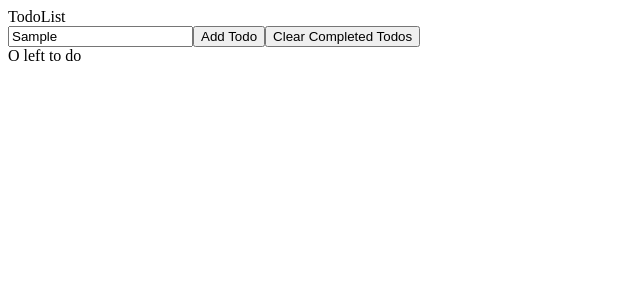
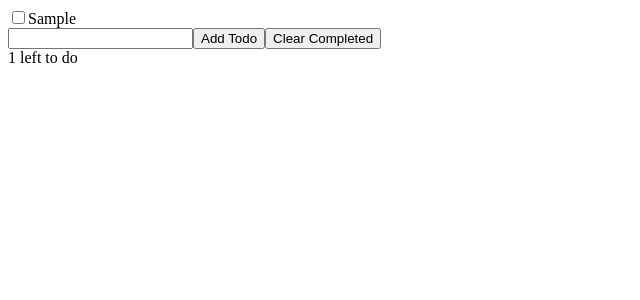
Before and after one commit to AaronDBoyd/to-do-list-react, a React (Create React App) app: page / in a window 1280 px wide. Both pictures are taken after typing "Sample" into the empty fields and a click on the button "Add Todo". Shown: the top 300 px of the page, without its empty margins (0-640 px from the left). Built offline with nearby package versions, Linux system fonts and the light colour scheme.

Commit message:
add code for functional to do list

```diff
--- a/package.json
+++ b/package.json
@@ -9,6 +9,7 @@
     "react": "^18.2.0",
     "react-dom": "^18.2.0",
     "react-scripts": "5.0.1",
+    "uuid": "^3.3.3",
     "web-vitals": "^2.1.4"
   },
   "scripts": {
--- a/src/App.js
+++ b/src/App.js
@@ -1,14 +1,51 @@
-import React from 'react';
+import React, { useState, useRef, useEffect } from 'react';
 import TodoList from './TodoList';
+import uuidv4 from 'uuid'
+
+const LOCAL_STORAGE_KEY = 'todoApp.todos'
 
 function App() {
+  const [todos, setTodos] = useState([])
+  const todoNameRef = useRef()
+
+  useEffect(() => {
+    const storedTodos = JSON.parse(localStorage.getItem
+      (LOCAL_STORAGE_KEY))
+    if (storedTodos) setTodos(storedTodos)
+  }, [])
+
+  useEffect(() => {
+    localStorage.setItem(LOCAL_STORAGE_KEY, JSON.stringify(todos))
+  }, [todos])
+
+  function toggleTodo(id) {
+    const newTodos = [...todos]
+    const todo = newTodos.find(todo => todo.id === id)
+    todo.complete = !todo.complete
+    setTodos(newTodos)
+  }
+
+  function handleAddTodo(e) {
+    const name = todoNameRef.current.value
+    if (name === '') return
+    setTodos(prevTodos => {
+      return [...prevTodos, { id: uuidv4(), name: name, complete: false}]
+    })
+    todoNameRef.current.value = null
+  }
+
+  function handleClearTodos() {
+    const newTodos = todos.filter(todo => !todo.complete)
+    setTodos(newTodos)
+  }
+
   return (
     <>
-      <TodoList />
-      <input type="text" />
-      <button>Add Todo</button>
-      <button>Clear Completed Todos</button>
-      <div>O left to do</div>
+      <TodoList todos={todos} toggleTodo={toggleTodo} />
+      <input ref={todoNameRef} type="text" />
+      <button onClick={handleAddTodo}>Add Todo</button>
+      <button onClick={handleClearTodos}>Clear Completed</button>
+      <div>{todos.filter(todo => !todo.complete).length} left to do</div>
     </>
   )
 }
--- /dev/null
+++ b/src/Todo.js
@@ -0,0 +1,18 @@
+import React from 'react'
+
+export default function Todo({ todo, toggleTodo }) {
+
+  function handleTodoClick() {
+    toggleTodo(todo.id)
+  }
+
+  return (
+    <div>
+      <label>
+        <input type="checkbox" checked={todo.complete}
+        onChange={handleTodoClick} />
+        {todo.name}
+      </label>
+    </div>
+  )
+}
--- a/src/TodoList.js
+++ b/src/TodoList.js
@@ -1,7 +1,10 @@
 import React from 'react'
+import Todo from './Todo'
 
-export default function TodoList() {
+export default function TodoList({ todos, toggleTodo }) {
   return (
-    <div>TodoList</div>
+    todos.map(todo => {
+      return <Todo key={todo.id} toggleTodo={toggleTodo} todo={todo} />
+    })
   )
 }
```
Also changed, not shown: 1 other file (tests, documents, lock files or other folders).
